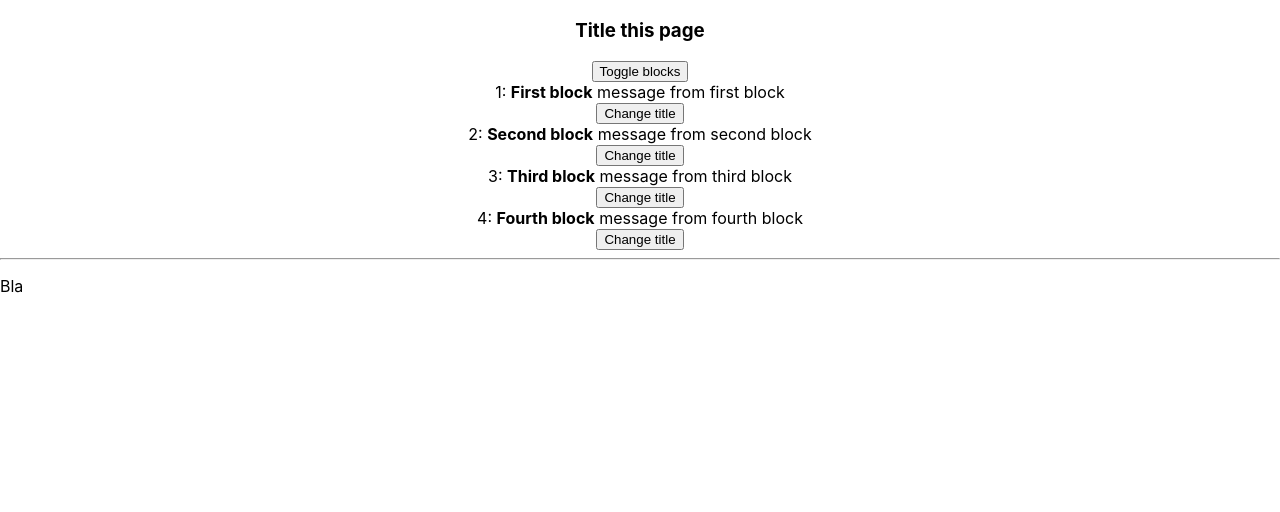
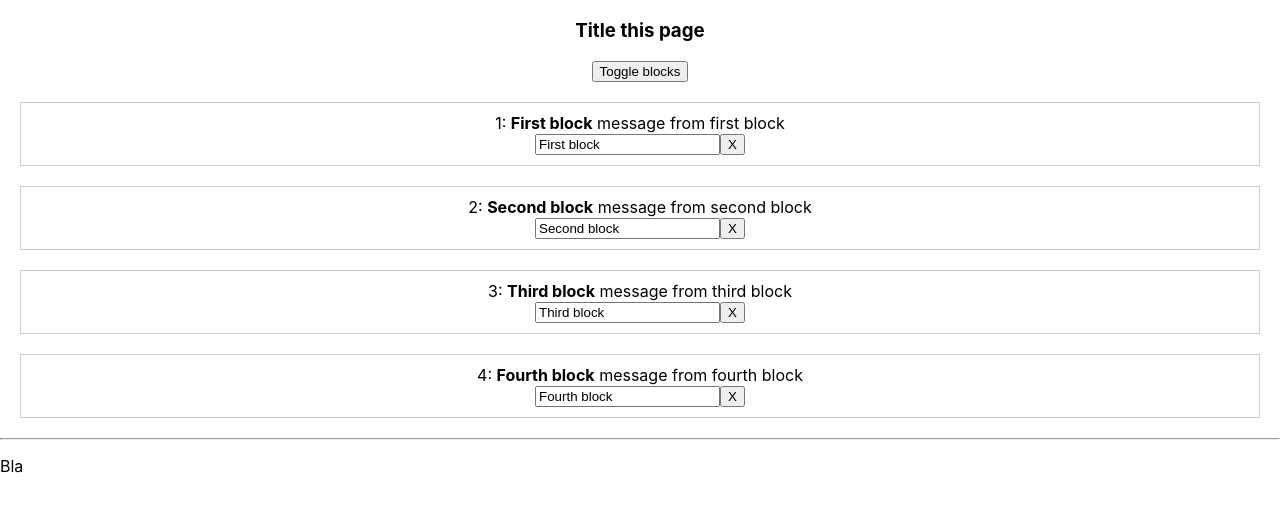
Before and after one commit to examlpe4dranik/reactjs-sandbox, a React (Create React App) app: page / in a window 1280 px wide. Both pictures are taken after a click on the button "Toggle blocks". Shown: the top 512 px of the page. Built offline with nearby package versions, Linux system fonts and the light colour scheme.

Commit message:
Dynamic lists

```diff
--- a/src/App.js
+++ b/src/App.js
@@ -6,42 +6,53 @@ class App extends Component {
 
     state = {
         sameBlocks: [
-      {number: 1, name:'First block', message: 'message from first block'},
-      {number: 2, name:'Second block', message: 'message from second block'},
-      {number: 3, name:'Third block', message: 'message from third block'},
-      {number: 4, name:'Fourth block', message: 'message from fourth block'}
+            {number: 1, name: 'First block', message: 'message from first block'},
+            {number: 2, name: 'Second block', message: 'message from second block'},
+            {number: 3, name: 'Third block', message: 'message from third block'},
+            {number: 4, name: 'Fourth block', message: 'message from fourth block'}
         ],
         titlePage: "Title this page",
         showBlocks: false
     };
 
-  changeTitleHandler = (newtitle) => {
+    toggleBlockHandler = () => {
         this.setState({
-      titlePage: newtitle
+            showBlocks: !this.state.showBlocks
+        })
+    }
+
+    onChangeName = (name, index) => {
+        const blocks = [...this.state.sameBlocks];
+        blocks[index].name = name;
+        this.setState({
+            sameBlocks: blocks
         });
     }
 
-  toggleBlockHandler = () =>{
+    deleteHendler = (index) => {
+        const blocks = this.state.sameBlocks.concat();
+        blocks.splice(index, 1);
         this.setState({
-      showBlocks: !this.state.showBlocks
-    })
+            sameBlocks: blocks
+        });
     }
 
     render() {
         const divStyle = {textAlign: 'center'};
 
         let viewBlocks = null;
-    if (this.state.showBlocks)
-    {
-      viewBlocks = this.state.sameBlocks.map((block, index)=>
-      {
+        if (this.state.showBlocks) {
+            viewBlocks = this.state.sameBlocks.map((block, index) => {
                 return (
                     <SameBlock
                         key={index}
                         number={block.number}
                         name={block.name}
                         message={block.message}
-                onChangeTitle={this.changeTitleHandler.bind(this, block.name)}
+                        onDelete={this.deleteHendler.bind(this, index)}
+                        onChangeName={(event) => {
+                            this.onChangeName(event.target.value, index)
+                        }}
                     />
                 )
             })
@@ -52,7 +63,7 @@ class App extends Component {
                 <h3>{this.state.titlePage}</h3>
                 <button onClick={this.toggleBlockHandler.bind(this)}>Toggle blocks</button>
                 {viewBlocks}
-          {this.state.showBlocks ? <hr /> : ''}
+                {this.state.showBlocks ? <hr/> : ''}
             </div>
         );
     }
--- a/src/SameBlock/SameBlock.js
+++ b/src/SameBlock/SameBlock.js
@@ -1,8 +1,15 @@
 import React from 'react';
 
 export default (props) => (
-    <div>
+    <div style={{
+        border: '1px solid #ccc',
+        marginBottom: '10px',
+        display: 'block',
+        padding: '10px',
+        margin: '20px'
+    }}>
         <div>{props.number}: <strong>{props.name}</strong> {props.message}</div>
-        <button onClick={props.onChangeTitle}>Change title</button>
+        <input type='text' onChange={props.onChangeName} value={props.name}/>
+        <button onClick={props.onDelete}>X</button>
     </div>
 );
```
Lines whose indentation alone changed are shown as unchanged.
